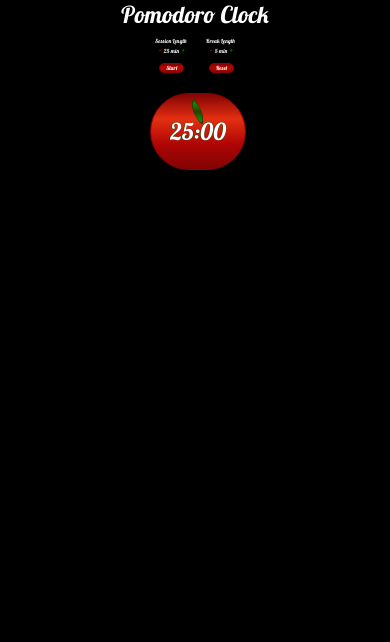
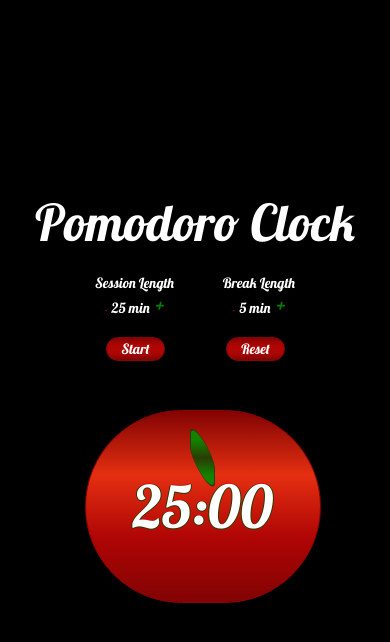
Before and after one commit to Nelias/pomodoro-clock, a plain HTML site: page index.html in a window 390 px wide. Drawn offline with Linux system fonts and the light colour scheme.

Commit message:
Media query for tablets and mobile phones added

```diff
--- a/styles/pomodoro-clock.css
+++ b/styles/pomodoro-clock.css
@@ -110,3 +110,78 @@ body {
 .increase-button, #clock, .function-buttons, .decrease-button:hover {
   cursor: pointer;
 }
+
+@media screen and (max-width: 1200px) {
+
+	body {
+		height: 100vh;
+		flex-direction: column;
+	}
+
+	#content-wrapper {
+		margin-top: -13vw;
+	}
+
+	#title {
+		font-size: 13vw;
+		padding-bottom: 5vw;
+	}
+
+	#time-setter-wrapper {
+		font-size: 3.625vw;
+	}
+
+	#session-length-wrapper {
+		margin-right: 12.5vw;
+	}
+
+	#session-length-value, #break-length-value {
+		margin-left: 2.5vw;
+	}
+
+	.decrease-button {
+		font-size: 2.2vw;
+		padding-right: 0.3vw;
+	}
+
+	.increase-button {
+		font-size: 5.5vw;
+		padding-left: 0.75vw;
+	}
+
+	.function-buttons {
+		margin-top: 5vw;
+		border-radius: 12.5vw;
+		border-width: 0.25vw;
+		width: 13.75vw;
+		padding: 0.5vw;
+		margin-left: 2.75vw;
+	}
+
+	#reset-button {
+		margin-left: 2w;
+	}
+
+	#clock {
+		border-radius: 125vw;
+		border-width: 0.5vw;
+		width: 60vw;
+		margin-top: 12.5vw;
+		margin-left: 4vw;
+	}
+
+	#leaf {
+		margin-top: -24.625vw;
+		width: 6vw;
+		height: 9.25vw;
+		border-width: 0.3vw;
+		border-radius: 3.75vw;
+	}
+
+	#timer {
+		font-size: 15vw;
+		padding: 15vw;
+		text-shadow: -0.25vw 0 #2a3c03, 0 0.25vw #2a3c03, 0.25vw 0 #2a3c03, 0 -0.25vw red;
+	}
+
+}
```
